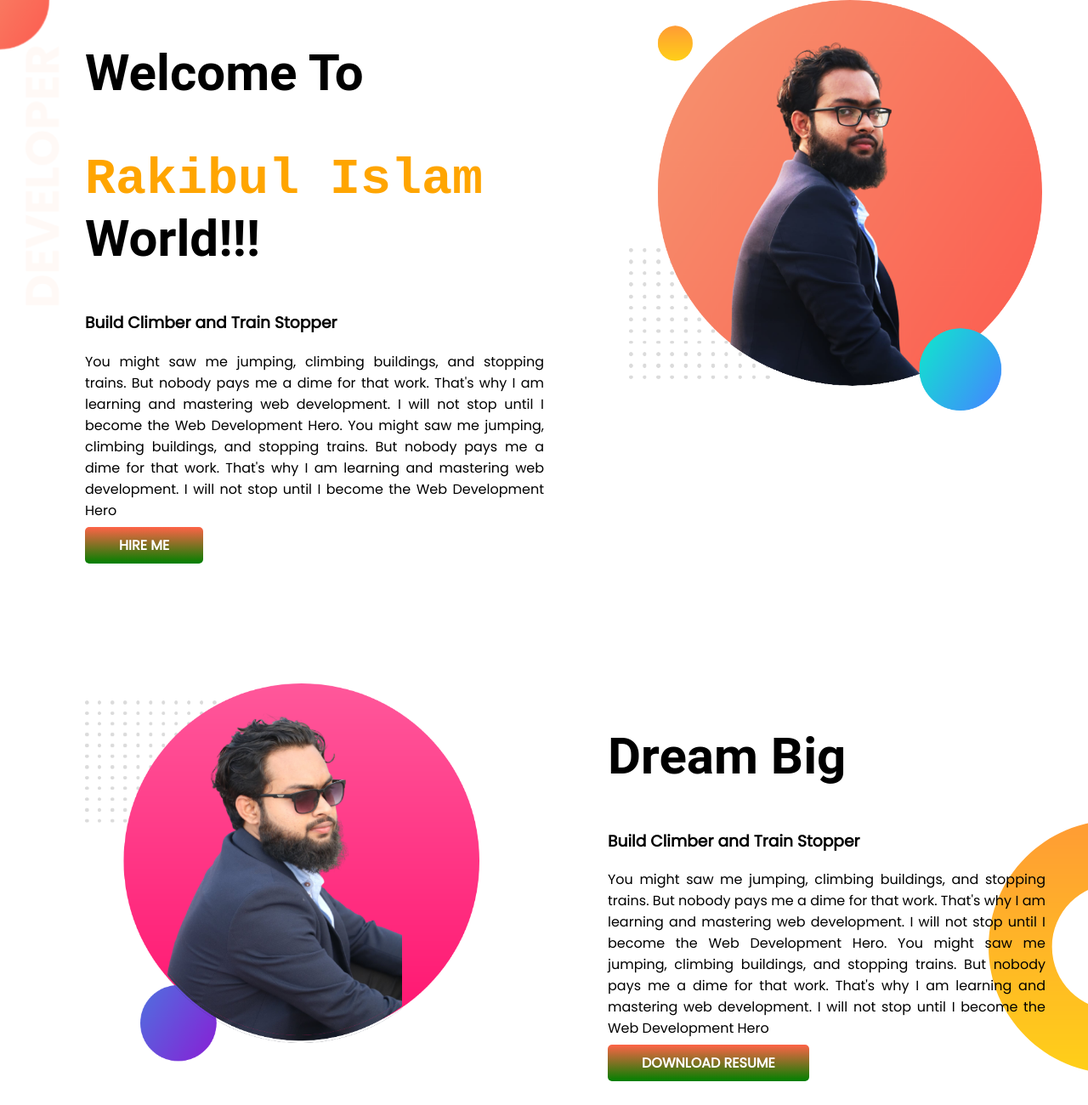
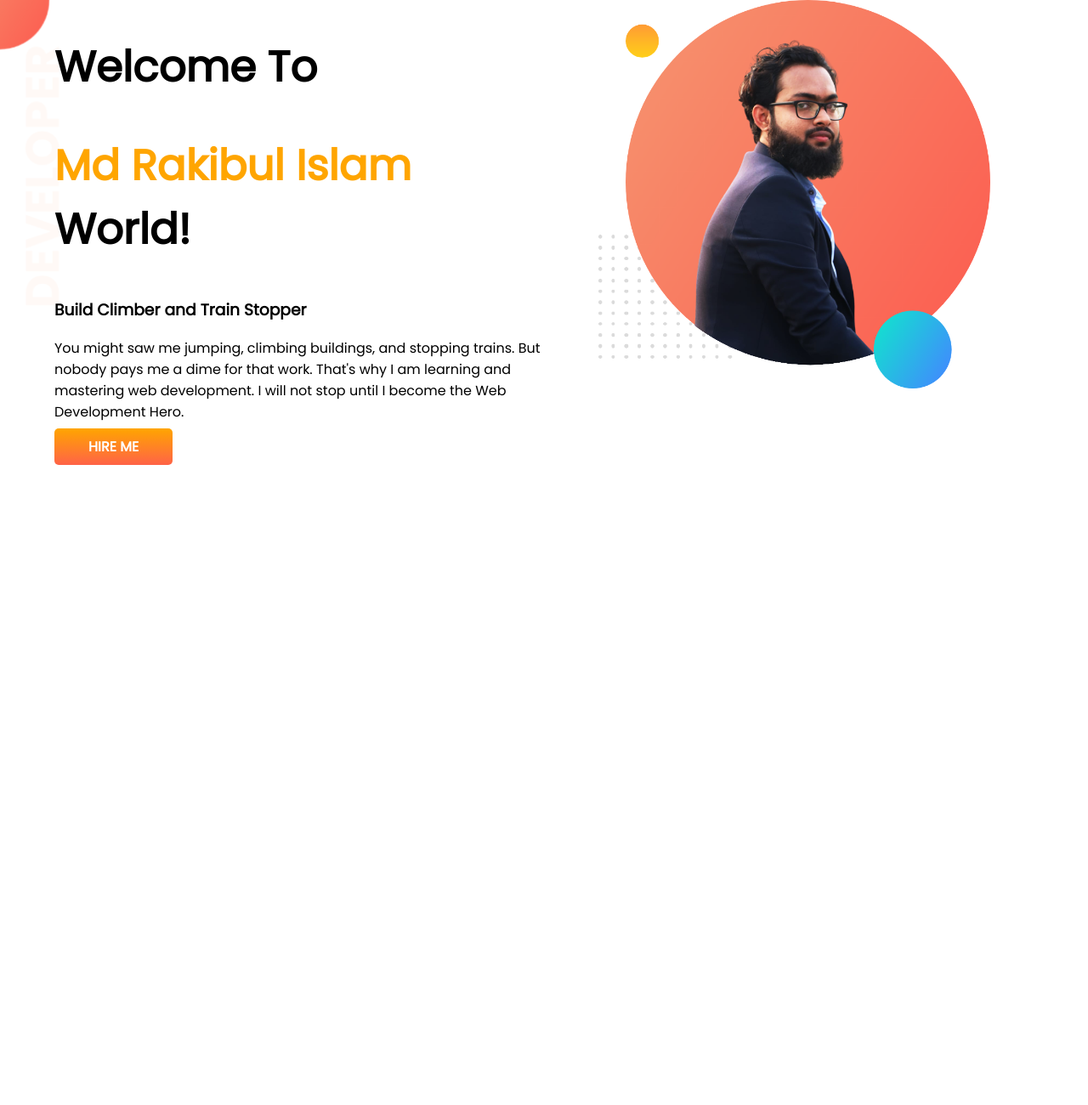
Before and after one commit to md-rakib-islam/developer-portfolio, a plain HTML site: page index.html in a window 1280 px wide. Shown: the top 1300 px of the page at 85% size. After the commit the page ends 800 px from the top, so only its background shows below. Drawn offline with Linux system fonts and the light colour scheme.

Commit message:
new updated

```diff
--- a/index.html
+++ b/index.html
@@ -4,62 +4,26 @@
     <meta charset="UTF-8">
     <meta http-equiv="X-UA-Compatible" content="IE=edge">
     <meta name="viewport" content="width=device-width, initial-scale=1.0">
-    <title>Morsalin Portfolio</title>
-    <link href="https://fonts.googleapis.com/css?family=Poppins&amp;display=swap" rel="stylesheet">
+    <link rel="preconnect" href="https://fonts.googleapis.com">
+    <link rel="preconnect" href="https://fonts.gstatic.com" crossorigin>
+    <link href="https://fonts.googleapis.com/css2?family=Poppins&display=swap" rel="stylesheet">
     <link rel="stylesheet" href="style.css">
-
-
+    <title>Md Rakibul Islam</title>
 
 </head>
 <body>
-    <section class="top-banner section-area">
+    <section class="top-banner">
         <div class="half-width">
-            <h1>Welcome To</h1>
-            <h1> <samp class="name-color">Rakibul Islam</samp> World!!!</h1>
-            <h3>Build Climber and Train Stopper</h3>
-            <p>You might saw me jumping, climbing buildings, and stopping trains. But nobody pays me a dime for that work. That's why I am learning and mastering web development. I will not stop until I become the Web Development Hero.
-                You might saw me jumping, climbing buildings, and stopping trains. But nobody pays me a dime for that work. That's why I am learning and mastering web development. I will not stop until I become the Web Development Hero
-            </p>
-            <a class="link-button" target="_blank" href="https://www.linkedin.com/in/rakibul-islam-349b98134/">HIRE ME</a>
-        </div>
-        <div class="half-width">
-            <img src="images/rakib1.png" alt="Md Rakibul Islam">
+        <h1>Welcome To</h1>
+        <h1 > <span class="orange-color">Md Rakibul Islam</span> World!</h1>
+        <h3>Build Climber and Train Stopper</h3>
+        <p>You might saw me jumping, climbing buildings, and stopping trains. But nobody pays me a dime for that work. That's why I am learning and mastering web development. I will not stop until I become the Web Development Hero.</p>
+        <a class="link-button" target="_blank" href="">HIRE ME</a>
         </div>
 
+        <div class="half-width"><img src="images/rakib1.png" alt="">
+        </div>
     </section>
-
-    <section class="dream-big section-area">
-        <div class="half-width">
-            <img src="images/rakib2.png" alt="Md rakibul Isma">
-        </div>
-        <div class="half-width ">
-            <h1>Dream Big</h1>
-            <h3>Build Climber and Train Stopper</h3>
-            <p>You might saw me jumping, climbing buildings, and stopping trains. But nobody pays me a dime for that work. That's why I am learning and mastering web development. I will not stop until I become the Web Development Hero.               You might saw me jumping, climbing buildings, and stopping trains. But nobody pays me a dime for that work. That's why I am learning and mastering web development. I will not stop until I become the Web Development Hero
-            </p>
-            <a class="link-button" target="_blank" href="https://www.linkedin.com/in/rakibul-islam-349b98134/">DOWNLOAD RESUME</a>
-
-        </div>
-
-    </section>
-
-    <section class="exprience-area">
-        <h1>Exprience</h1>
-
-            <div >
-                <h1>Full Stack Web Developer</h1>
-                <h3>2021-Present | Pro Level Developer</h3>
-                <p>I am the master of HTML, CSS and Javascript. I know everything needed to make a website function, efficient. I didn't stop with the web. I went beyond with most popular Javascript framework called Vue JS. I even know the deployment, server and security. I will give you 100% web solution.</p>
-            </div>
-            <div >
-                <h1>Baby Web Developer</h1>
-                <h3>2020-2021 | Programming Hero Learner</h3>
-                <p>They didn't offer me a job. But I made myself as a remove web developer. I made their website and showed it to them. They liked it. And uploaded the content. It was fun working at Programming Hero.</p>
-            </div>
-
-    </section>
-
-
 
 </body>
 </html>
--- a/style.css
+++ b/style.css
@@ -1,54 +1,33 @@
+body{
+    font-family: 'Poppins',
+sans-serif;
+margin: 0px;
+}
 h1{
-
-    font-family: 'Roboto', sans-serif;
-
-    font-size: 60px;
+    font-size: 50px;
 }
-.name-color{
+.orange-color{
     color: orange;
 }
-
-.section-area{
- display: flex;
- margin-bottom: 150px;
+section{
+    display: flex;
 }
 .half-width{
     width: 50%;
-    padding-left: 100px;
-
+    padding-left: 5%;
 }
 .half-width img{
-    width:90%;
+    width: 80%;
 }
-
 .link-button{
     text-decoration: none;
-background-image: linear-gradient(tomato, green);    padding: 10px 40px;
-    border-radius: 5px;
+    background-image: linear-gradient(orange, tomato);
+    padding: 10px 40px;
     color: white;
     font-weight: 700;
-
-
+    border-radius: 5px;
 }
 .top-banner{
     background-image: url(images/top-banner.png);
     background-repeat: no-repeat;
 }
-body{
-    font-family: 'poppins', sans-serif;
-    margin: 0px;
-}
-p{
-    text-justify:newspaper;
-    text-align: justify;
-
-}
-.dream-big{
-    padding-right: 50px;
-    background-image: url(images/dream-bg.png);
-    background-repeat: no-repeat;
-    background-position: right;
-    background-position-y:bottom ;
-}
-.exprience-area{
-}
```
